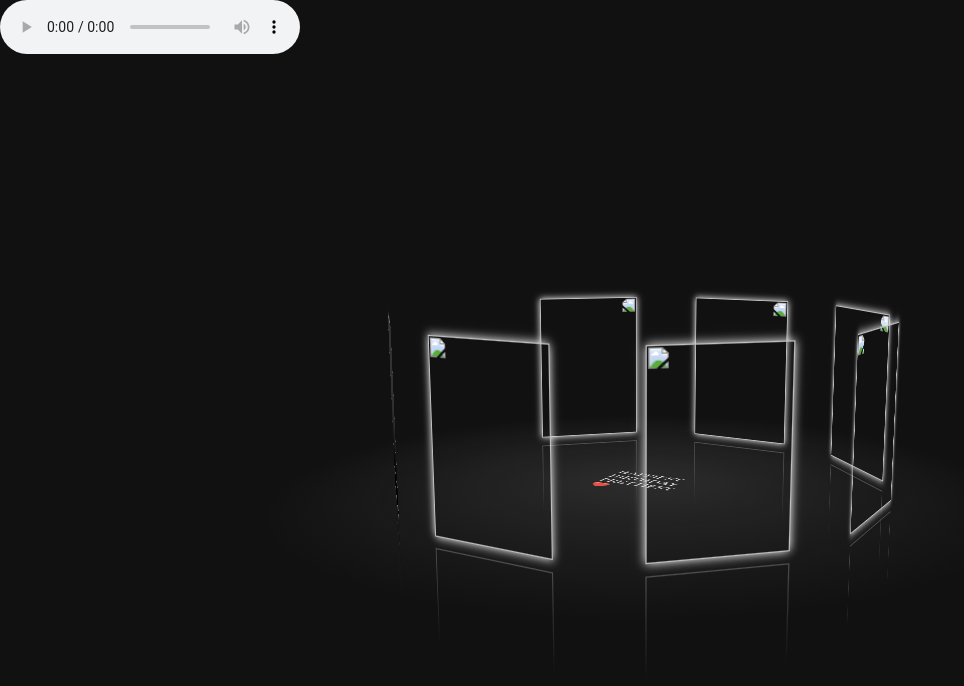
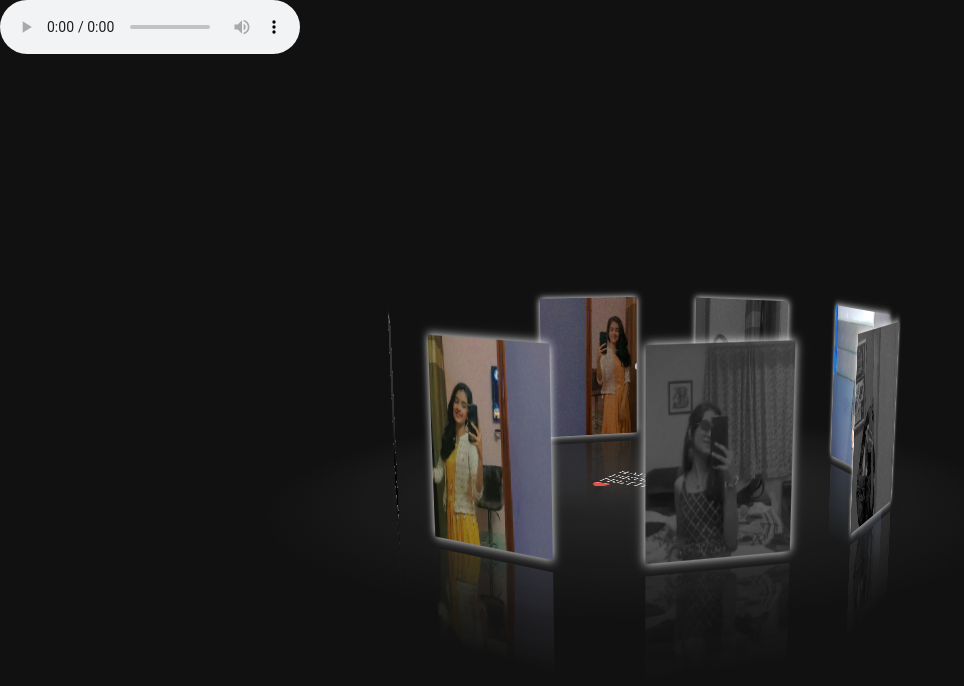
Before and after one commit to themoonyboy/badday, a plain HTML site: page index.html in a window 1280 px wide. Shown: the whole page, without its empty margins (0-964 px from the left). Drawn offline with Linux system fonts and the light colour scheme; files that its build step writes are made by us from their sources; grey boxes are pictures that could not be loaded; files whose address does not match are found by name.

Commit message:
index.html

```diff
--- a/index.html
+++ b/index.html
@@ -9,12 +9,12 @@
 <!-- partial:index.partial.html -->
 <div id="drag-container">
   <div id="spin-container">
-    <img src="pics\66.png"alt="">
-    <img src="pics\88.png" alt="">
-    <img src="pics\11.png" alt="">
-    <img src="pics\55.png" alt="">
-    <img src="pics\99.png" alt="">
-    <img src="pics\44.png" alt="">
+    <img src="66.png"alt="">
+    <img src="88.png" alt="">
+    <img src="11.png" alt="">
+    <img src="55.png" alt="">
+    <img src="99.png" alt="">
+    <img src="44.png" alt="">
     <!-- Example image with link -->
     <a target="_blank" href="https://images.pexels.com/photos/139829/pexels-photo-139829.jpeg">
       <img src="https://images.pexels.com/photos/139829/pexels-photo-139829.jpeg?auto=compress&cs=tinysrgb&dpr=1&w=500" alt="">
```
